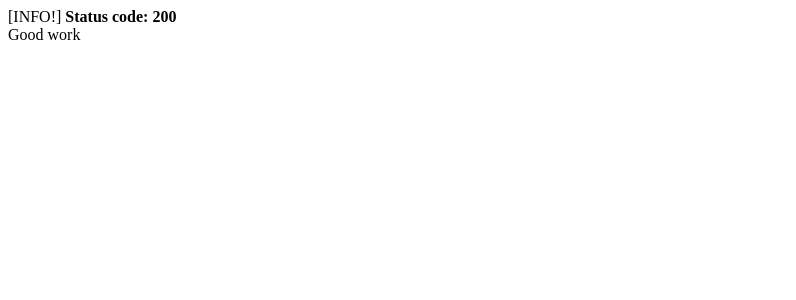
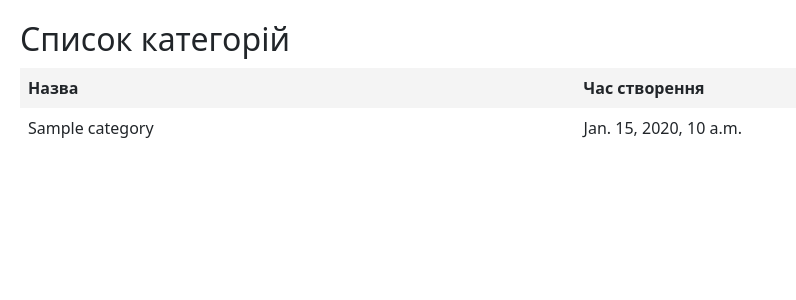
Before and after one commit to green680trecker/temp_work, a Django app: page / in a window 1280 px wide. Shown: the top 300 px of the page, without its empty margins (0-796 px from the left). Run offline with Django 5.2, Linux system fonts and the light colour scheme; tables that the repository leaves empty hold one stand-in row (values such as "Sample post").

Commit message:
Added lab 7

```diff
--- a/base/settings.py
+++ b/base/settings.py
@@ -11,6 +11,8 @@ https://docs.djangoproject.com/en/5.2/ref/settings/
 """
 
 from pathlib import Path
+
+from django.conf.global_settings import STATICFILES_DIRS
 
 # Build paths inside the project like this: BASE_DIR / 'subdir'.
 BASE_DIR = Path(__file__).resolve().parent.parent
@@ -127,6 +129,10 @@ USE_TZ = True
 
 STATIC_URL = 'static/'
 
+STATICFILES_DIRS = [
+    BASE_DIR / "static"
+]
+
 # Default primary key field type
 # https://docs.djangoproject.com/en/5.2/ref/settings/#default-auto-field
 
--- a/base/urls.py
+++ b/base/urls.py
@@ -22,5 +22,5 @@ from main import views
 urlpatterns = [
     path('admin/', admin.site.urls),
     path('', views.index, name="index"),
-    path("wish/", views.wish)
+    path("wish/", views.wish, name="wish")
 ]
--- /dev/null
+++ b/main/static/main/css/style.css
@@ -0,0 +1,17 @@
+body {
+    font-family: sans-serif;
+    padding: 20px;
+}
+table {
+    width: 100%;
+    border-collapse: collapse;
+    margin-top: 10px;
+}
+th, td {
+    border: 1px solid #999;
+    padding: 8px;
+    text-align: left;
+}
+th {
+    background: #f4f4f4;
+}
--- a/main/templates/main/base.html
+++ b/main/templates/main/base.html
@@ -1,11 +1,17 @@
+{% load static %}
 <!DOCTYPE html>
 <html lang="en">
 <head>
     <meta charset="UTF-8">
     <title>{% block title %}{% endblock %}</title>
+    <link href="{% static 'main/css/style.css' %}" rel="stylesheet">
+    <link href="https://cdn.jsdelivr.net/npm/bootstrap@5.3.3/dist/css/bootstrap.min.css" rel="stylesheet">
 </head>
 <body>
+    <main>
   {% block body %}
   {% endblock %}
+    </main>
+
 </body>
 </html>
--- a/main/templates/main/index.html
+++ b/main/templates/main/index.html
@@ -1,16 +1,25 @@
 {% extends 'main/base.html' %}
 
 {% block title %}
-Main page
+    Категории
 {% endblock %}
 
-
 {% block body %}
-<div>
-    [INFO!] <b>Status code: 200</b> <div>Good work</div>
-</div>
+    <h2>Список категорій</h2>
+    <table>
+        <tr>
+            <th>Назва</th>
+            <th>Час створення</th>
+        </tr>
+        {% for category in categories %}
+        <tr>
+            <td>{{ category.title }}</td>
+            <td>{{ category.created_at }}</td>
+        </tr>
+        {% empty %}
+        <tr>
+            <td colspan="4">Немає категорій.</td>
+        </tr>
+        {% endfor %}
+    </table>
 {% endblock %}
-
-<!--    <div>-->
-<!--        [INFO!] <b>Status code: 200</b> <div>Good work</div>-->
-<!--    </div>-->
--- a/main/views.py
+++ b/main/views.py
@@ -2,13 +2,13 @@ from django.shortcuts import render
 from django.http import HttpResponse
 from django.shortcuts import render
 
-from main.models import Product
+from main.models import Product, Category
 
 
-# Create your views here.
 
 def index(request):
-    return render(request, "main/index.html")
+    categories = Category.objects.all()
+    return render(request, "main/index.html", {"categories": categories})
 
 def wish(request):
     products = Product.objects.all()
```
Also changed, not shown: main/templates/main/wish.html (+8 -28 lines).
